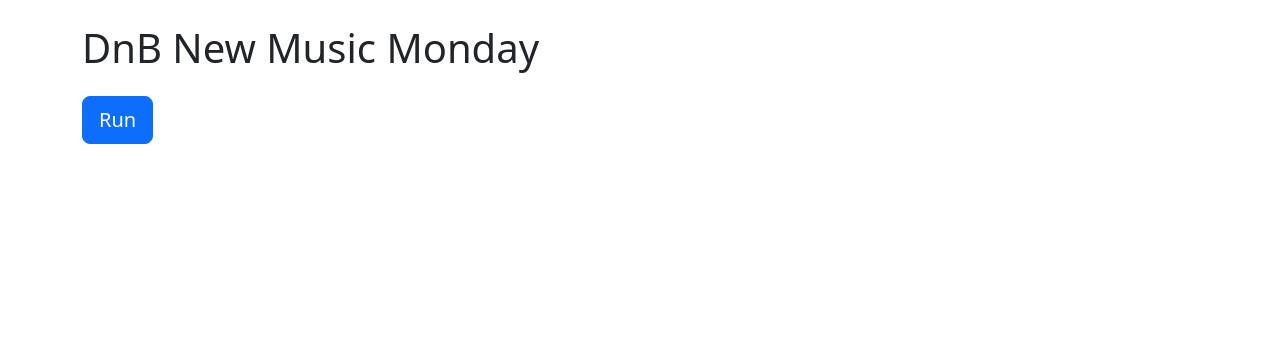
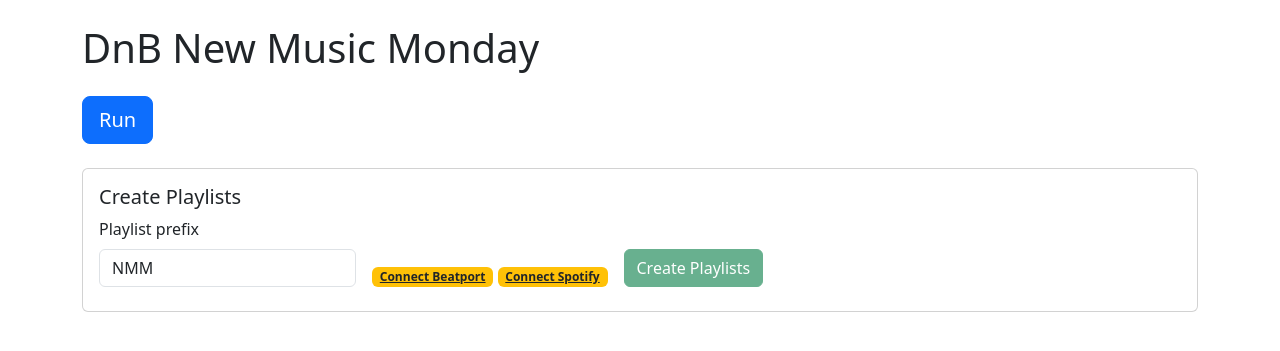
Before and after one commit to phevans/claude-reddit-scraper, a Flask app: page / in a window 1280 px wide. Shown: the top 351 px of the page. Run offline with Flask 3, Linux system fonts and the light colour scheme.

Commit message:
Show Connect buttons on page load, not after scrape
The auth-status badges (Connect Beatport/Spotify) used to live
inside the Create Playlists panel which was hidden until a scrape
finished. Move the panel to always-visible with the Create Playlists
button disabled until releases load, and trigger checkAuthStatus on
DOMContentLoaded so users can connect services upfront.

Co-Authored-By: Claude Opus 4.6 <noreply@anthropic.com>

```diff
--- a/templates/index.html
+++ b/templates/index.html
@@ -189,7 +189,7 @@
             </div>
         </div>
 
-        <div id="create-playlists-panel" class="mb-4" style="display: none;">
+        <div id="create-playlists-panel" class="mb-4">
             <div class="card">
                 <div class="card-body">
                     <h5 class="card-title">Create Playlists</h5>
@@ -203,7 +203,7 @@
                             <span id="spotify-auth-status" class="badge bg-secondary">Checking Spotify...</span>
                         </div>
                         <div class="col-auto">
-                            <button id="create-playlists-btn" class="btn btn-success" onclick="createPlaylists()">
+                            <button id="create-playlists-btn" class="btn btn-success" onclick="createPlaylists()" disabled>
                                 Create Playlists
                             </button>
                         </div>
@@ -634,9 +634,16 @@
     }
 
     function showCreatePlaylistsPanel() {
-        document.getElementById('create-playlists-panel').style.display = 'block';
+        // Enable the Create Playlists button once releases are loaded
+        const btn = document.getElementById('create-playlists-btn');
+        if (btn) btn.disabled = false;
+    }
+
+    // Check auth status as soon as the page loads so the Connect buttons
+    // appear immediately, without waiting for a scrape to finish.
+    document.addEventListener('DOMContentLoaded', function() {
         checkAuthStatus();
-    }
+    });
 
     function checkAuthStatus() {
         const spBadge = document.getElementById('spotify-auth-status');
```
